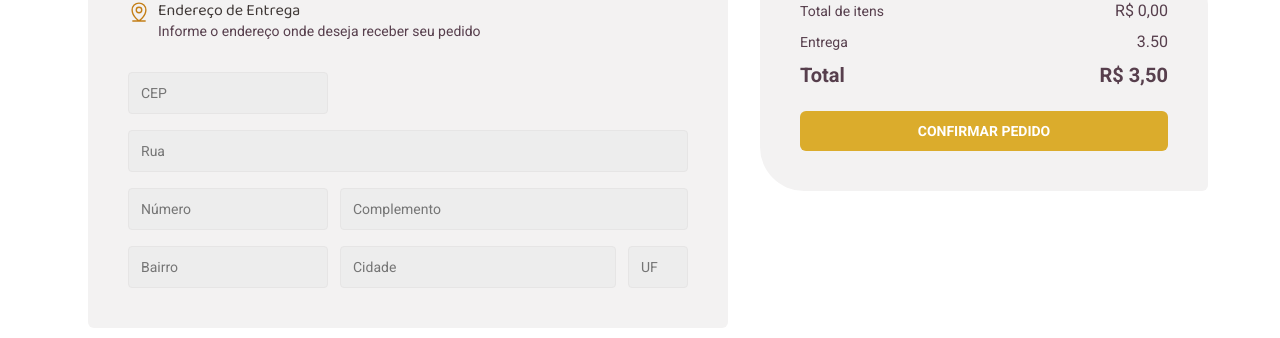
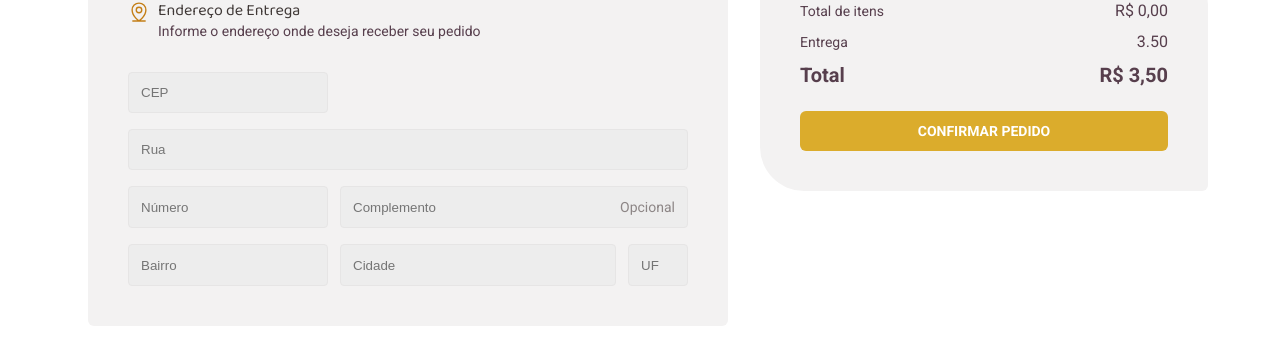
Before and after one commit to wilsontestoni/coffeeDelivery, a React (Vite) app: page /checkout in a window 1280 px wide. Shown: the part 232-570 px from the top of the page. Built offline with nearby package versions, Linux system fonts and the light colour scheme.

Commit message:
Ajustado o botões de pagamento e o form de adress

```diff
--- a/src/pages/Checkout/AdressForm/index.tsx
+++ b/src/pages/Checkout/AdressForm/index.tsx
@@ -1,49 +1,59 @@
 import { useFormContext } from "react-hook-form";
 import { AdressInputsContainer } from "../styles";
-import { Input } from "./styles";
-
+import { InputContainer } from "./styles";
 
 export function AdressForm() {
-
-  const { register } = useFormContext()
+  const { register } = useFormContext();
 
   return (
     <AdressInputsContainer>
-      <Input
-        $variantWidth="200"
-        type="text"
-        placeholder="CEP"
-        {...register("cep")}
-        required
-      />
-      <Input type="text" placeholder="Rua" {...register("street")} required />
+      <InputContainer $variantWidth="200">
+        <input type="number" placeholder="CEP" {...register("cep")} />
+      </InputContainer>
+
+      <InputContainer>
+        <input type="text" placeholder="Rua" {...register("street")} required />
+      </InputContainer>
+
       <div>
-        <Input
+        <InputContainer>
+          <input
             type="text"
             placeholder="Número"
             {...register("number")}
             required
           />
-        <Input
+        </InputContainer>
+        <InputContainer>
+          <input
             type="text"
             placeholder="Complemento"
             {...register("complement")}
           />
+          <span>Opcional</span>
+        </InputContainer>
       </div>
+
       <div>
-        <Input
+        <InputContainer>
+          <input
             type="text"
             placeholder="Bairro"
             {...register("neighborhood")}
             required
           />
-        <Input
+        </InputContainer>
+        <InputContainer>
+          <input
             type="text"
             placeholder="Cidade"
             {...register("city")}
             required
           />
-        <Input type="text" placeholder="UF" {...register("uf")} required />
+        </InputContainer>
+        <InputContainer>
+          <input type="text" placeholder="UF" {...register("uf")} required />
+        </InputContainer>
       </div>
     </AdressInputsContainer>
   );
--- a/src/pages/Checkout/AdressForm/styles.ts
+++ b/src/pages/Checkout/AdressForm/styles.ts
@@ -3,15 +3,15 @@ import styled from "styled-components";
 interface InputProps {
   $variantWidth?: "200";
 }
-export const Input = styled.input<InputProps>`
-  display: block;
+export const InputContainer = styled.div<InputProps>`
+  display: flex;
+  align-items: center;
+  gap: 10px;
+  flex: 1;
 
   font-family: "Roboto";
   font-style: normal;
-  font-weight: 400;
   font-size: 14px;
-  color: ${(props) => props.theme["base-text"]};
-
   width: ${(props) =>
     props.$variantWidth ? `${props.$variantWidth}px` : "100%"};
   height: 42px;
@@ -22,6 +22,17 @@ export const Input = styled.input<InputProps>`
   border-radius: 4px;
   border: 1px solid ${(props) => props.theme["base-button"]};
 
+  input {
+    color: ${(props) => props.theme["base-text"]};
+    width: 100%;
+    background: transparent;
+    border: none;
+  }
+
+  span {
+    color: ${(props) => props.theme["base-label"]};
+  }
+
   &:focus {
     border: 1px solid ${(props) => props.theme["yellow-dark"]};
   }
--- a/src/pages/Checkout/SelectedCoffeeCard/index.tsx
+++ b/src/pages/Checkout/SelectedCoffeeCard/index.tsx
@@ -6,7 +6,7 @@ import {
   SelectedCoffeeContainer,
   Price,
 } from "./styles";
-import { Coffee } from "../../Home";
+import { Coffee } from "@phosphor-icons/react";
 
 import { useCart } from "../../../context/CartContext";
 
--- a/src/pages/Checkout/index.tsx
+++ b/src/pages/Checkout/index.tsx
@@ -36,7 +36,10 @@ const newOrderValidationSchema = zod.object({
   uf: zod.string(),
 });
 
-export type PaymentMethod = "Cartão de Crédito" | "Cartão de Débito" | "Dinheiro";
+export type PaymentMethod =
+  | "Cartão de Crédito"
+  | "Cartão de Débito"
+  | "Dinheiro";
 
 export type NewOrderFormData = zod.infer<typeof newOrderValidationSchema>;
 
@@ -49,7 +52,7 @@ export function Checkout() {
     resolver: zodResolver(newOrderValidationSchema),
   });
 
-  const { handleSubmit } = orderForm
+  const { handleSubmit } = orderForm;
 
   const [paymentMethod, setPaymentMethod] =
     useState<PaymentMethod>("Cartão de Crédito");
@@ -66,16 +69,20 @@ export function Checkout() {
 
   function handleSelectedPayment(e: any) {
     const selectedPayment = e.target.value;
+    console.log(selectedPayment)
     setPaymentMethod(selectedPayment);
   }
 
   function handleConfirmNewOrder(data: NewOrderFormData) {
+    console.log(data)
     if (cart.length === 0) {
       alert("É preciso ter items no carrinho para finalizar o pedido!");
       return;
     }
 
-    newOrder({ ...data }, paymentMethod);''
+
+    newOrder({ ...data }, paymentMethod);
+
     navigate("/sucess");
   }
 
@@ -95,7 +102,6 @@ export function Checkout() {
           <FormProvider {...orderForm}>
             <AdressForm />
           </FormProvider>
-
         </AdressContainer>
       </div>
 
@@ -108,32 +114,20 @@ export function Checkout() {
           </div>
         </HeaderContainer>
 
-        {/* Mudar depois para radiobuttons escondidos com label */}
         <PaymentsButtonsContainer>
-          <PaymentButton
-            type="button"
-            value="Cartão de Crédito"
-            $selected={"Cartão de Crédito" === paymentMethod}
-            onClick={handleSelectedPayment}
-          >
+          <PaymentButton $selected={"Cartão de Crédito" === paymentMethod}>
+            <input type="radio" name="paymentMethod" value="Cartão de Crédito" onClick={handleSelectedPayment} />
             <CreditCard size={16} />
             Cartão de Crédito
           </PaymentButton>
-          <PaymentButton
-            type="button"
-            value="Cartão de Débito"
-            $selected={"Cartão de Débito" === paymentMethod}
-            onClick={handleSelectedPayment}
-          >
+          <PaymentButton $selected={"Cartão de Débito" === paymentMethod}>
+            <input type="radio" name="paymentMethod" value="Cartão de Débito" onClick={handleSelectedPayment} />
             <Bank size={16} />
             Cartão de Débito
           </PaymentButton>
-          <PaymentButton
-            type="button"
-            value="Dinheiro"
-            $selected={"Dinheiro" === paymentMethod}
-            onClick={handleSelectedPayment}
-          >
+
+          <PaymentButton $selected={"Dinheiro" === paymentMethod}>
+            <input type="radio" name="paymentMethod" value="Dinheiro" onClick={handleSelectedPayment} />
             <Money size={16} />
             Dinheiro
           </PaymentButton>
--- a/src/pages/Checkout/styles.ts
+++ b/src/pages/Checkout/styles.ts
@@ -86,7 +86,7 @@ export const PaymentsButtonsContainer = styled.div`
 interface PaymentButtonProps {
   $selected: boolean;
 }
-export const PaymentButton = styled.button<PaymentButtonProps>`
+export const PaymentButton = styled.label<PaymentButtonProps>`
   width: 100%;
   height: 51px;
   padding: 16px;
@@ -107,6 +107,11 @@ export const PaymentButton = styled.button<PaymentButtonProps>`
   background: ${(props) => props.theme["base-button"]};
   border-radius: 6px;
 
+  input {
+    appearance: none;
+    display: none;
+  }
+
   svg {
     color: ${(props) => props.theme["purple"]};
   }
@@ -122,7 +127,6 @@ export const SelectedCoffeeContainer = styled(BaseContainer)`
   display: flex;
   flex-direction: column;
   gap: 1.5rem;
-
   border-radius: 6px 44px;
 `;
 
```
Lines whose indentation alone changed are shown as unchanged.
